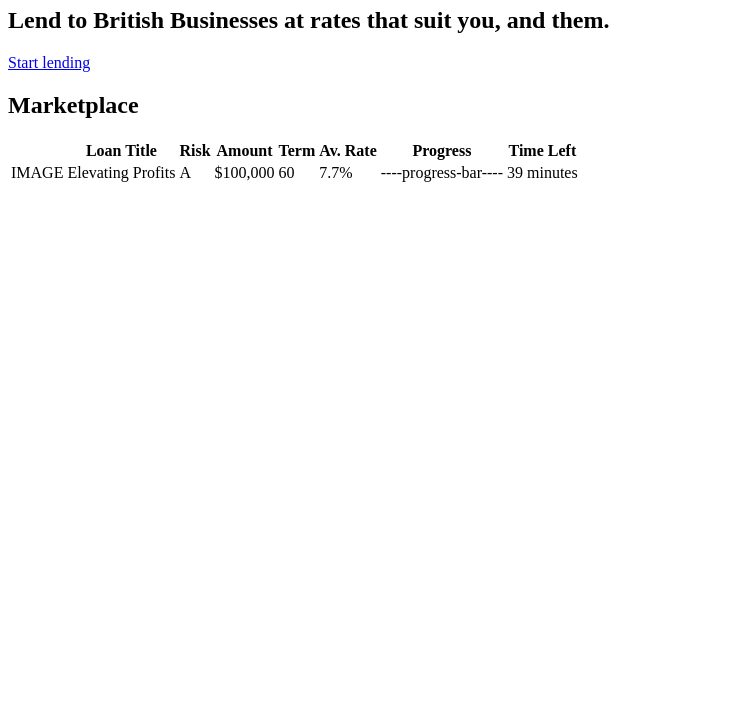
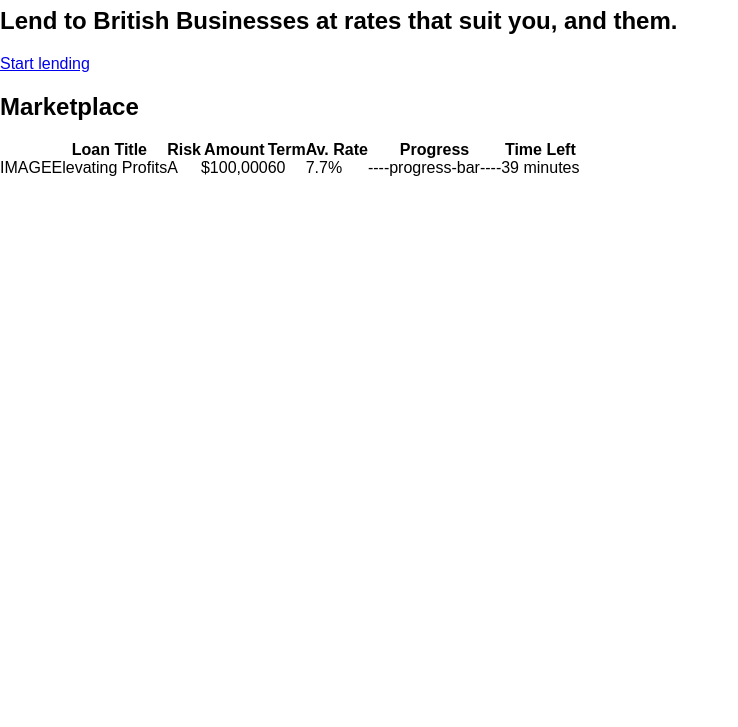
Before and after one commit to mbech/responsive-page-fc, a plain HTML site: page index.html in a window 1280 px wide. Shown: the part 73-800 px from the top of the page, without its empty margins (0-738 px from the left). Drawn offline with Linux system fonts and the light colour scheme.

Commit message:
Include main.min.css in index. Import normalize

```diff
--- a/index.html
+++ b/index.html
@@ -11,7 +11,7 @@
     <link rel="icon" href="/resources/img/my-favicon.ico">
 
     <!-- CSS -->
-
+    <link rel="stylesheet" href="./resources/css/min/main.min.css">
   </head>
 
   <body>
--- a/resources/css/sass/main.scss
+++ b/resources/css/sass/main.scss
@@ -0,0 +1 @@
+@import "../../../vendors/normalize/normalize.min"
```
Also changed, not shown: resources/css/min/main.min.css (added).
